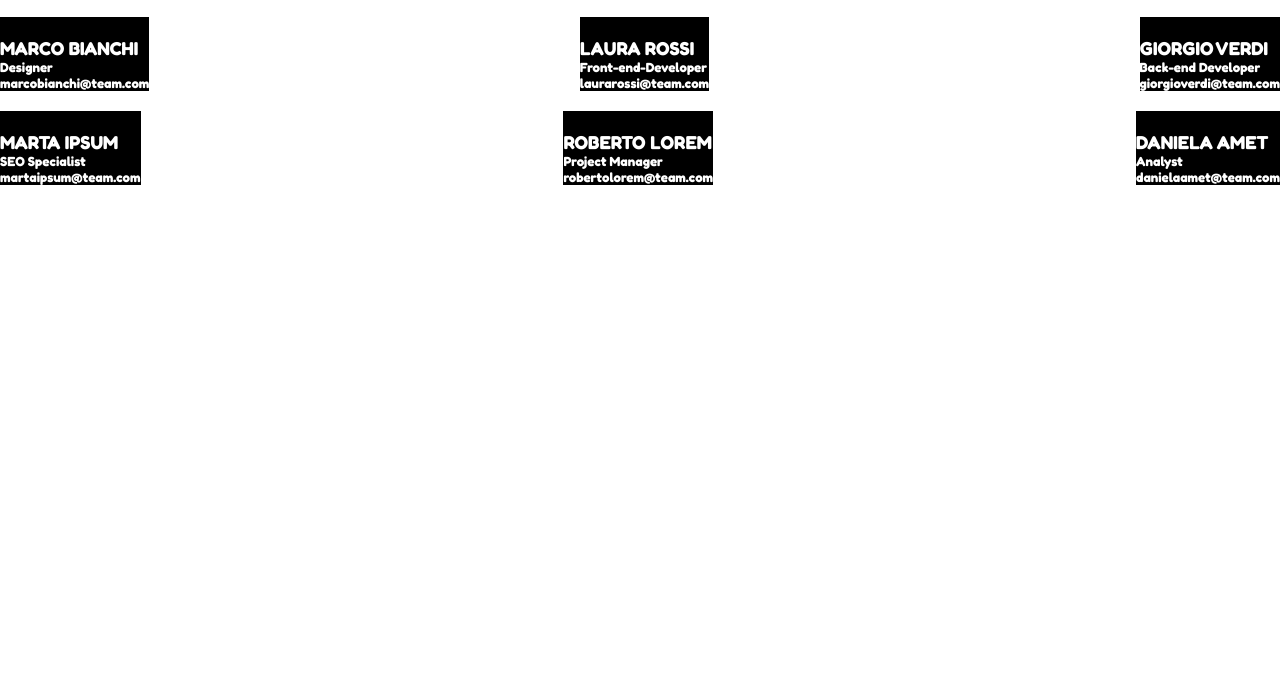
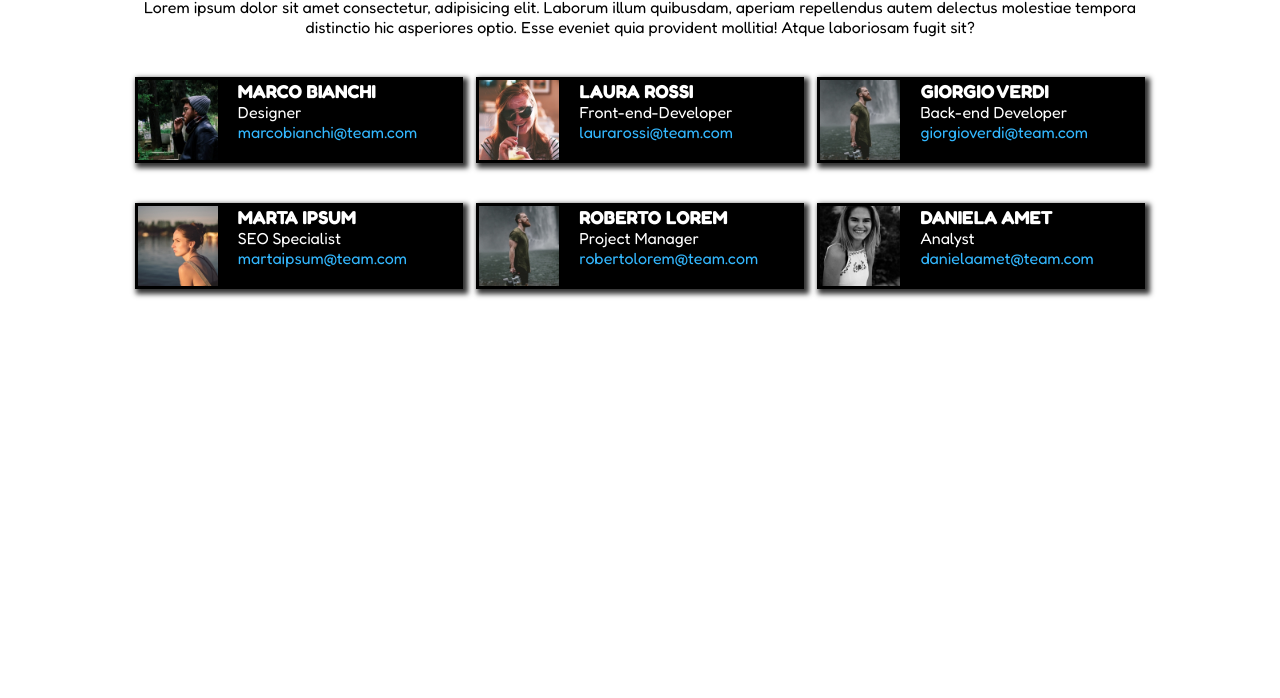
Before and after one commit to Tonia04F/html-css-flex-cards, a plain HTML site: page index.html in a window 1280 px wide. Shown: the part 102-800 px from the top of the page. Drawn offline with Linux system fonts and the light colour scheme.

Commit message:
fine compito

```diff
--- a/index.html
+++ b/index.html
@@ -5,7 +5,7 @@
     <meta http-equiv="X-UA-Compatible" content="IE=edge">
     <meta name="viewport" content="width=device-width, initial-scale=1.0">
     <link rel="stylesheet" href="style.css">
-    <link href="https://fonts.googleapis.com/css2?family=Fredoka:wght@400;700&display=swap"rel="stylesheet"/>
+    <link href="https://fonts.googleapis.com/css2?family=Fredoka:wght@400;700&display=swap" rel="stylesheet"/>
     <title>Meet Our Team</title>
 </head>
 
@@ -21,43 +21,64 @@
     <!--aggiungo items-->
     <div class="flex-container">
         <div class="item">
-            <img src="" alt="">
+            <img src="img/male1.png" alt="Foto_Designer">
+
+            <div class="persone">
                 <h3>MARCO BIANCHI</h3>
-            <h5>Designer</h5>
-            <h5>marcobianchi@team.com</h5>
+                <p>Designer</p>
+                <p class="mail">marcobianchi@team.com</p>
             </div>
+        </div>
+
         <div class="item">
-            <img src="" alt="">
+            <img src="img/female1.png" alt="foto_front-end-developer">
+
+            <div class="persone">
                 <h3>LAURA ROSSI</h3>
-            <h5>Front-end-Developer</h5>
-            <h5>laurarossi@team.com</h5>
+                <p>Front-end-Developer</p>
+                <p class="mail">laurarossi@team.com</p>
             </div>
+        </div>
+
         <div class="item">
-            <img src="" alt="">
+            <img src="img/male2.png" alt="foto_back-end-developer">
+
+            <div class="persone">
                 <h3>GIORGIO VERDI</h3>
-            <h5>Back-end Developer</h5>
-            <h5>giorgioverdi@team.com</h5>
+                <p>Back-end Developer</p>
+                <p class="mail">giorgioverdi@team.com</p>
             </div>
+        </div>
+
 
     </div>
     <div class="flex-container">
         <div class="item">
-            <img src="" alt="">
+            <img src="img/female2.png" alt="foto_seo-specialist">
+
+         <div class="persone">
             <h3>MARTA IPSUM</h3>
-            <h5>SEO Specialist</h5>
-            <h5>martaipsum@team.com</h5>
+            <p class="titolo">SEO Specialist</p>
+            <p class="mail"><span id="sottolinea">martaipsum@team.com</span></p>
+            </div>
 </div>
         <div class="item">
-            <img src="" alt="">
+            <img src="img/male2.png" alt="foto_project-manager">
+
+         <div class="persone">
             <h3>ROBERTO LOREM</h3>
-            <h5>Project Manager</h5>
-            <h5>robertolorem@team.com</h5>
+            <p class="titolo">Project Manager</p>
+            <p class="mail">robertolorem@team.com</p>
+            </div>
  </div>
         <div class="item">
-            <img src="" alt="">
+            <img src="img/female3.png" alt="foto_analyst">
+
+         <div class="persone">
             <h3>DANIELA AMET</h3>
-            <h5>Analyst</h5>
-            <h5>danielaamet@team.com</h5>
+            <p>Analyst</p>
+            <p class="mail">danielaamet@team.com</p>
+        </div>
  </div>
     </div>
 
--- a/style.css
+++ b/style.css
@@ -7,25 +7,59 @@ body{
     font-family: Fredoka, sans-serif;
 }
 header{
+    padding-top: 40px;
     color: rgb(228, 33, 95);
     text-align: center;
+    margin-left: 10%;
+    margin-right: 10%;
 }
 
 .container{
     text-align: center;
     padding-top: 20px;
     margin: 0 auto;
-    margin-bottom: 20px;
+    margin-bottom: 40px;
+    margin-left: 10%;
+    margin-right: 10%;
 }
 .flex-container{
+    flex-direction: row;
     display: flex;
-    justify-content: space-between;
-    margin: 0 auto;
-    margin-bottom: 20px;
+    justify-content:space-around;
+    margin-bottom: 40px;
+    margin-left: 10%;
+    margin-right: 10%;
+
 }
 .item{
+
+    box-shadow: 3px 3px 5px 2px #333333;
+    display: flex;
+    flex-basis: auto;
+    background-color: black;
+    padding: 3px;
     color: white;
-    width: calc(100*3);
-    background-color: black;
+    width: 32%
+}
+img{
+
+    width: 80px;
+    padding: 0;
+    text-align: left;
 
 }
+.mail{
+    display: flex;
+    color: rgb(51, 184, 255);
+    text-decoration: none;
+
+}
+p.mail:hover{
+    display: flex;
+    color: white;
+    text-decoration: underline;
+}
+.persone{
+    justify-content: space-around;
+    margin-left: 20px;
+}
```
Also changed, not shown: img/female1.png (added), img/female2.png (added), img/female3.png (added), img/male1.png (added), img/male2.png (added), img/male3.png (added), screen.png (added). Lines whose indentation alone changed are shown as unchanged.
